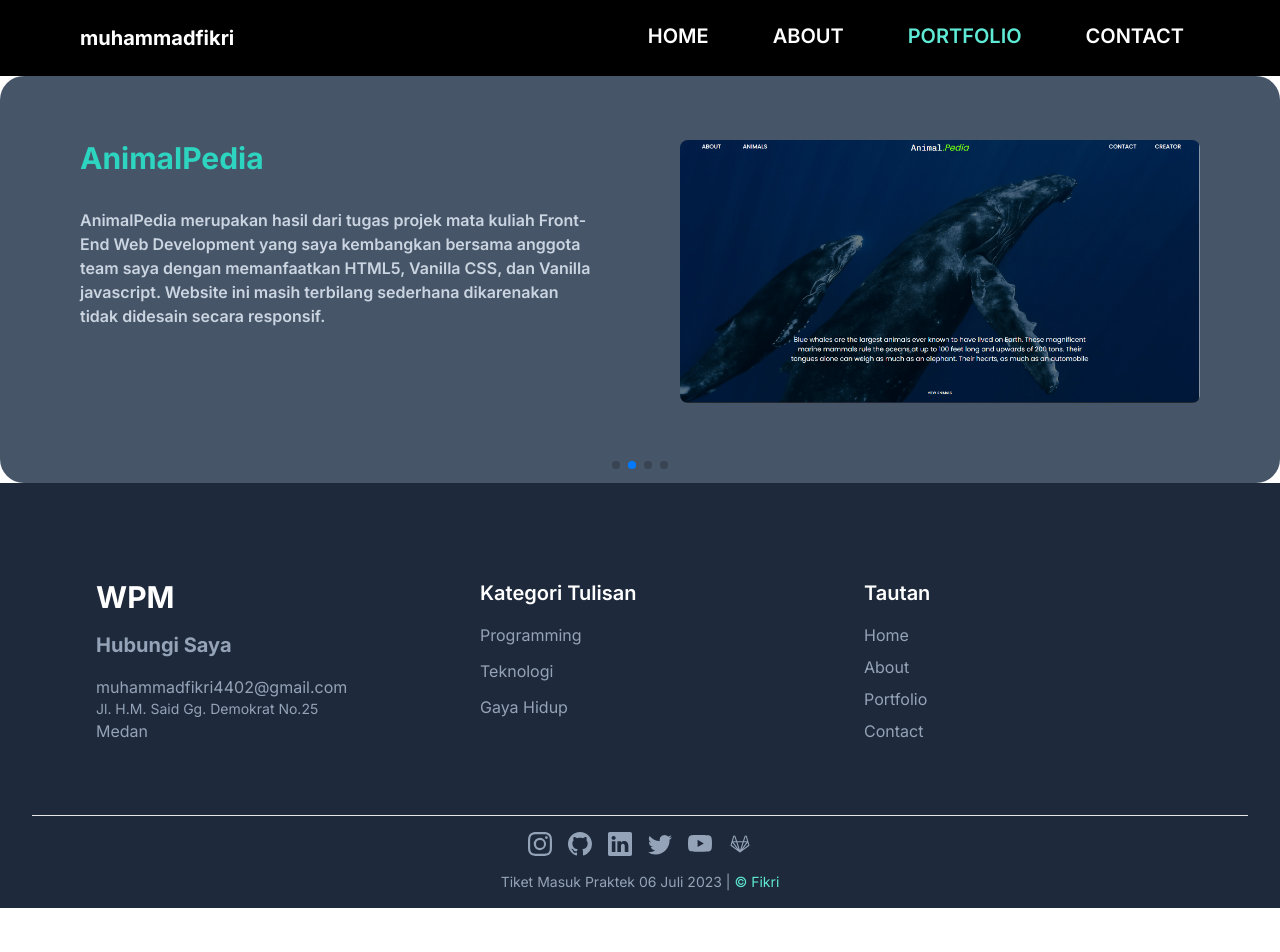
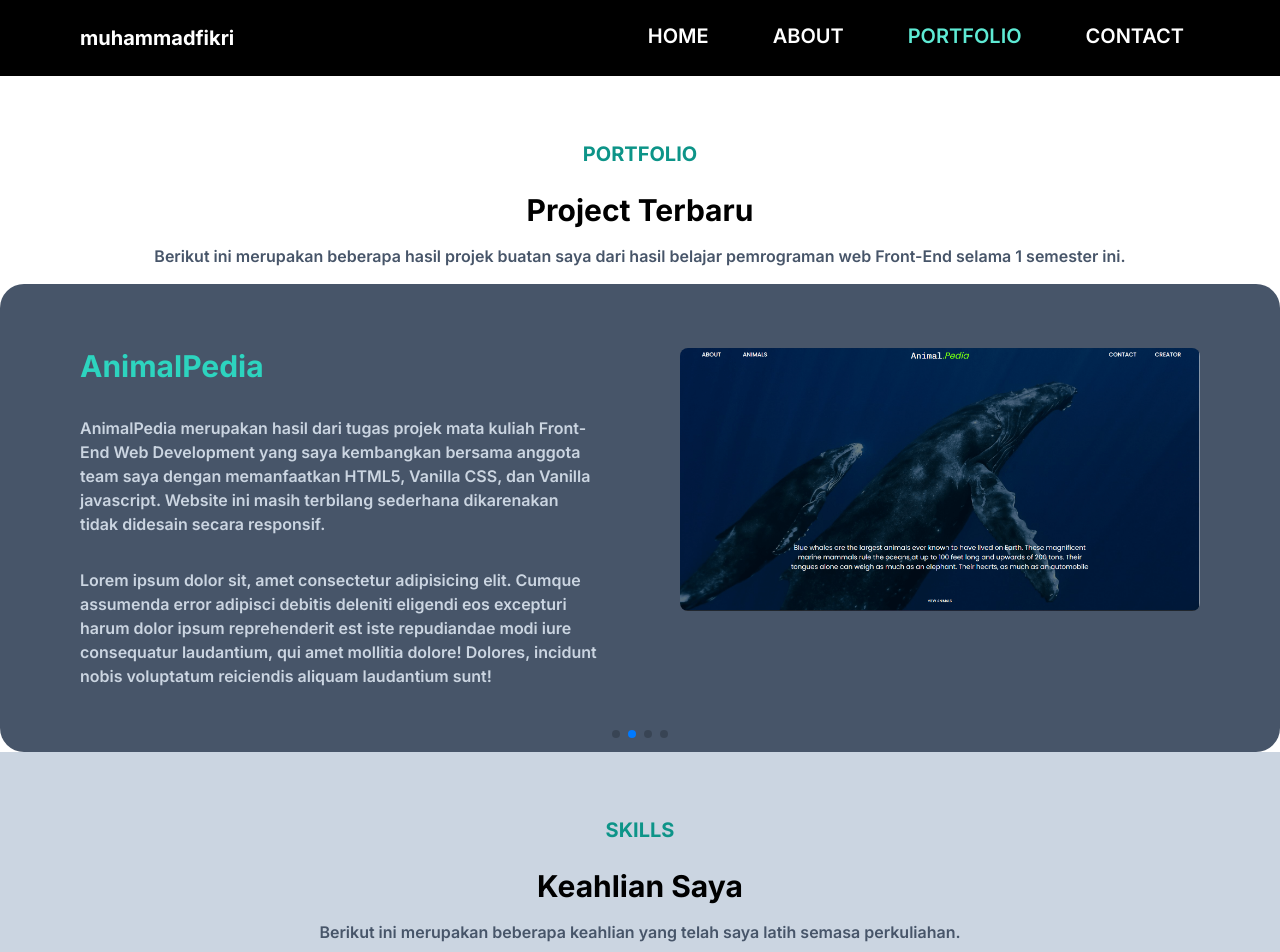
Before and after one commit to ClaysHere/react-js-fikri, a React (Create React App) app: page /portfolio in a window 1280 px wide. Shown: the top 952 px of the page. Before the commit the page ends 908 px from the top, so only its background shows below. Built offline with nearby package versions, Linux system fonts and the light colour scheme.

Commit message:
add animate on scroll

```diff
--- a/package.json
+++ b/package.json
@@ -6,6 +6,7 @@
     "@testing-library/jest-dom": "^5.16.5",
     "@testing-library/react": "^13.4.0",
     "@testing-library/user-event": "^13.5.0",
+    "aos": "^3.0.0-beta.6",
     "react": "^18.2.0",
     "react-dom": "^18.2.0",
     "react-icons": "^4.10.1",
--- a/src/components/Carousel.js
+++ b/src/components/Carousel.js
@@ -69,7 +69,7 @@ const Carousel = () => {
         el: ".swiper-scrollbar",
       },
       autoplay: {
-        delay: 4000,
+        delay: 3000,
         disableOnInteraction: false,
       },
     });
@@ -99,6 +99,14 @@ const Carousel = () => {
             </p>
             <p className={`swiper-thin mt-8 font-semibold text-xl ${item.col}`}>
               {item.text2}
+            </p>
+            <p
+              className={`swiper-thin mt-8 font-semibold text-xl ${item.col} hidden lg:block`}>
+              Lorem ipsum dolor sit, amet consectetur adipisicing elit. Cumque
+              assumenda error adipisci debitis deleniti eligendi eos excepturi
+              harum dolor ipsum reprehenderit est iste repudiandae modi iure
+              consequatur laudantium, qui amet mollitia dolore! Dolores,
+              incidunt nobis voluptatum reiciendis aliquam laudantium sunt!
             </p>
           </div>
           <div className={"flex-1 rounded-lg overflow-hidden mb-4"}>
--- a/src/components/Footer.js
+++ b/src/components/Footer.js
@@ -74,7 +74,7 @@ const Footer = () => {
         </div>
         <hr className={"w-[90%] mt-8 mb-4 bg-slate-400 lg:w-[95%]"} />
         <Sosmed />
-        <p className={"px-8 text-slate-400 text-sm mt-4"}>
+        <p className={"px-8 py-4 text-slate-400 text-sm mt-4"}>
           Tiket Masuk Praktek 06 Juli 2023 |{" "}
           <span className={"text-teal-300"}>&copy; Fikri</span>
         </p>
--- /dev/null
+++ b/src/components/Skills.js
@@ -0,0 +1,20 @@
+const Skills = () => {
+  return (
+    <>
+      <div>
+        <p className={"px-8 text-center text-teal-600 text-xl font-bold mb-6"}>
+          SKILLS
+        </p>
+        <h1 className={"px-8 text-center text-3xl font-bold mb-4"}>
+          Keahlian Saya
+        </h1>
+        <p className={"px-8 text-slate-600 font-semibold text-center"}>
+          Berikut ini merupakan beberapa keahlian yang telah saya latih semasa
+          perkuliahan.
+        </p>
+      </div>
+    </>
+  );
+};
+
+export default Skills;
--- a/src/pages/About.js
+++ b/src/pages/About.js
@@ -2,10 +2,41 @@ import Sosmed from "../components/Sosmed";
 import logoR from "../img/R.png";
 import logoRR from "../img/RR.png";
 import logoT from "../img/T.png";
+import AOS from "aos";
+import "aos/dist/aos.css"; // You can also use <link> for styles
+// ..
+AOS.init({
+  // Global settings:
+  disable: false, // accepts following values: 'phone', 'tablet', 'mobile', boolean, expression or function
+  startEvent: "DOMContentLoaded", // name of the event dispatched on the document, that AOS should initialize on
+  initClassName: "aos-init", // class applied after initialization
+  animatedClassName: "aos-animate", // class applied on animation
+  useClassNames: false, // if true, will add content of `data-aos` as classes on scroll
+  disableMutationObserver: false, // disables automatic mutations' detections (advanced)
+  debounceDelay: 50, // the delay on debounce used while resizing window (advanced)
+  throttleDelay: 99, // the delay on throttle used while scrolling the page (advanced)
+
+  // Settings that can be overridden on per-element basis, by `data-aos-*` attributes:
+  offset: 120, // offset (in px) from the original trigger point
+  delay: 0, // values from 0 to 3000, with step 50ms
+  duration: 400, // values from 0 to 3000, with step 50ms
+  easing: "ease", // default easing for AOS animations
+  once: false, // whether animation should happen only once - while scrolling down
+  mirror: false, // whether elements should animate out while scrolling past them
+  anchorPlacement: "top-bottom", // defines which position of the element regarding to window should trigger the animation
+});
 
 const About = () => {
   return (
-    <>
+    <div
+      data-aos="fade-up"
+      data-aos-offset="100"
+      data-aos-delay="50"
+      data-aos-duration="1000"
+      data-aos-easing="ease-in-out"
+      data-aos-mirror="true"
+      data-aos-once="true"
+      data-aos-anchor-placement="top-center">
       <div className={"px-8 p-16 shadow-lg"}>
         <p className={"text-teal-500 font-bold text-lg lg:text-2xl mb-4"}>
           TENTANG SAYA
@@ -91,7 +122,7 @@ const About = () => {
           </ul>
         </div>
       </div>
-    </>
+    </div>
   );
 };
 
--- a/src/pages/Contact.js
+++ b/src/pages/Contact.js
@@ -1,14 +1,45 @@
 import Form from "../components/Form";
+import AOS from "aos";
+import "aos/dist/aos.css"; // You can also use <link> for styles
+// ..
+AOS.init({
+  // Global settings:
+  disable: false, // accepts following values: 'phone', 'tablet', 'mobile', boolean, expression or function
+  startEvent: "DOMContentLoaded", // name of the event dispatched on the document, that AOS should initialize on
+  initClassName: "aos-init", // class applied after initialization
+  animatedClassName: "aos-animate", // class applied on animation
+  useClassNames: false, // if true, will add content of `data-aos` as classes on scroll
+  disableMutationObserver: false, // disables automatic mutations' detections (advanced)
+  debounceDelay: 50, // the delay on debounce used while resizing window (advanced)
+  throttleDelay: 99, // the delay on throttle used while scrolling the page (advanced)
+
+  // Settings that can be overridden on per-element basis, by `data-aos-*` attributes:
+  offset: 120, // offset (in px) from the original trigger point
+  delay: 0, // values from 0 to 3000, with step 50ms
+  duration: 400, // values from 0 to 3000, with step 50ms
+  easing: "ease", // default easing for AOS animations
+  once: false, // whether animation should happen only once - while scrolling down
+  mirror: false, // whether elements should animate out while scrolling past them
+  anchorPlacement: "top-bottom", // defines which position of the element regarding to window should trigger the animation
+});
 
 const Contact = () => {
   return (
-    <>
+    <div
+      data-aos="fade-up"
+      data-aos-offset="100"
+      data-aos-delay="50"
+      data-aos-duration="1000"
+      data-aos-easing="ease-in-out"
+      data-aos-mirror="true"
+      data-aos-once="true"
+      data-aos-anchor-placement="top-center">
       <div className={"h-[1000px] p-10 font-semibold"}>
         <h1 className={"text-4xl mb-4"}>Contact</h1>
         <p className={"text-3xl"}>Coming Soon!</p>
       </div>
       <Form />
-    </>
+    </div>
   );
 };
 
--- a/src/pages/Home.js
+++ b/src/pages/Home.js
@@ -2,10 +2,41 @@ import React from "react";
 import image from "../img/2957253.jpg";
 import Clients from "../components/Clients";
 import Blog from "../components/Blog";
+import AOS from "aos";
+import "aos/dist/aos.css"; // You can also use <link> for styles
+// ..
+AOS.init({
+  // Global settings:
+  disable: false, // accepts following values: 'phone', 'tablet', 'mobile', boolean, expression or function
+  startEvent: "DOMContentLoaded", // name of the event dispatched on the document, that AOS should initialize on
+  initClassName: "aos-init", // class applied after initialization
+  animatedClassName: "aos-animate", // class applied on animation
+  useClassNames: false, // if true, will add content of `data-aos` as classes on scroll
+  disableMutationObserver: false, // disables automatic mutations' detections (advanced)
+  debounceDelay: 50, // the delay on debounce used while resizing window (advanced)
+  throttleDelay: 99, // the delay on throttle used while scrolling the page (advanced)
+
+  // Settings that can be overridden on per-element basis, by `data-aos-*` attributes:
+  offset: 120, // offset (in px) from the original trigger point
+  delay: 0, // values from 0 to 3000, with step 50ms
+  duration: 400, // values from 0 to 3000, with step 50ms
+  easing: "ease", // default easing for AOS animations
+  once: false, // whether animation should happen only once - while scrolling down
+  mirror: false, // whether elements should animate out while scrolling past them
+  anchorPlacement: "top-bottom", // defines which position of the element regarding to window should trigger the animation
+});
 
 const Home = () => {
   return (
-    <>
+    <div
+      data-aos="fade-up"
+      data-aos-offset="100"
+      data-aos-delay="50"
+      data-aos-duration="1000"
+      data-aos-easing="ease-in-out"
+      data-aos-mirror="true"
+      data-aos-once="true"
+      data-aos-anchor-placement="top-center">
       <div
         className={
           "pt-20 pb-16 md:pb-8 lg:pt-8 flex flex-col items-center w-full shadow-lg"
@@ -39,7 +70,7 @@ const Home = () => {
       </div>
       <Clients />
       <Blog />
-    </>
+    </div>
   );
 };
 
--- a/src/pages/Portfolio.js
+++ b/src/pages/Portfolio.js
@@ -1,10 +1,60 @@
 import Carousel from "../components/Carousel";
+import Skills from "../components/Skills";
+import AOS from "aos";
+import "aos/dist/aos.css"; // You can also use <link> for styles
+// ..
+AOS.init({
+  // Global settings:
+  disable: false, // accepts following values: 'phone', 'tablet', 'mobile', boolean, expression or function
+  startEvent: "DOMContentLoaded", // name of the event dispatched on the document, that AOS should initialize on
+  initClassName: "aos-init", // class applied after initialization
+  animatedClassName: "aos-animate", // class applied on animation
+  useClassNames: false, // if true, will add content of `data-aos` as classes on scroll
+  disableMutationObserver: false, // disables automatic mutations' detections (advanced)
+  debounceDelay: 50, // the delay on debounce used while resizing window (advanced)
+  throttleDelay: 99, // the delay on throttle used while scrolling the page (advanced)
+
+  // Settings that can be overridden on per-element basis, by `data-aos-*` attributes:
+  offset: 120, // offset (in px) from the original trigger point
+  delay: 0, // values from 0 to 3000, with step 50ms
+  duration: 400, // values from 0 to 3000, with step 50ms
+  easing: "ease", // default easing for AOS animations
+  once: false, // whether animation should happen only once - while scrolling down
+  mirror: false, // whether elements should animate out while scrolling past them
+  anchorPlacement: "top-bottom", // defines which position of the element regarding to window should trigger the animation
+});
 
 const Portfolio = () => {
   return (
-    <>
-      <Carousel />
-    </>
+    <div
+      data-aos="fade-up"
+      data-aos-offset="100"
+      data-aos-delay="50"
+      data-aos-duration="1000"
+      data-aos-easing="ease-in-out"
+      data-aos-mirror="true"
+      data-aos-once="true"
+      data-aos-anchor-placement="top-center">
+      <div className={"h-[600px] md:h-full mb-[280px] md:mb-0"}>
+        <p
+          className={
+            "px-8 text-center text-teal-600 text-xl font-bold pt-16 mb-6"
+          }>
+          PORTFOLIO
+        </p>
+        <h1 className={"px-8 text-center text-3xl font-bold mb-4"}>
+          Project Terbaru
+        </h1>
+        <p className={"px-8 mb-4 text-slate-600 font-semibold text-center"}>
+          Berikut ini merupakan beberapa hasil projek buatan saya dari hasil
+          belajar pemrograman web Front-End selama 1 semester ini.
+        </p>
+        <Carousel />
+      </div>
+      <div className={"px-8 bg-slate-300 py-16"}>
+        <Skills />
+      </div>
+    </div>
   );
 };
 
```
Also changed, not shown: 1 other file (tests, documents, lock files or other folders).
